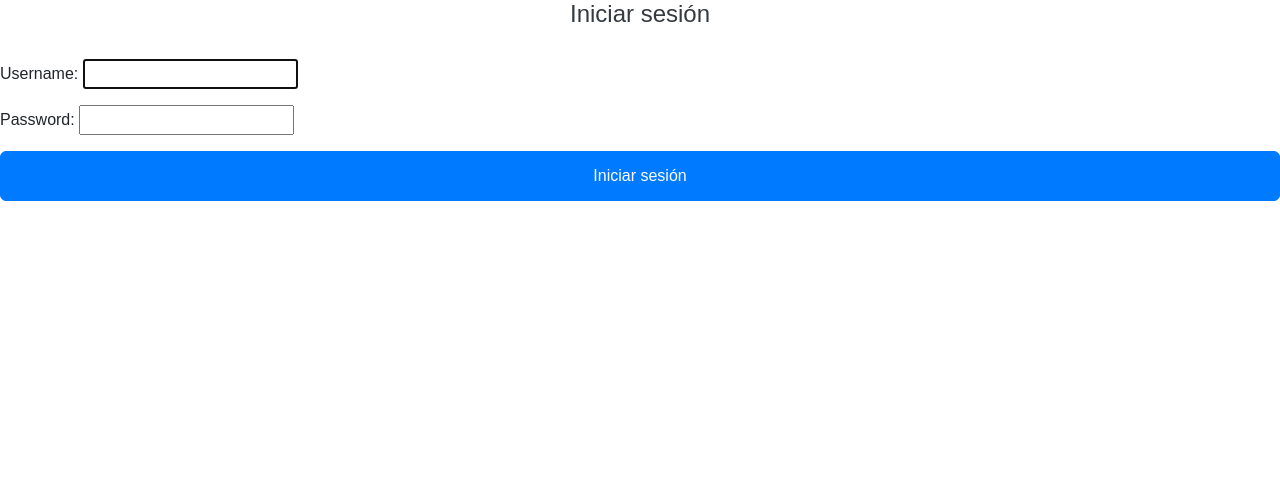
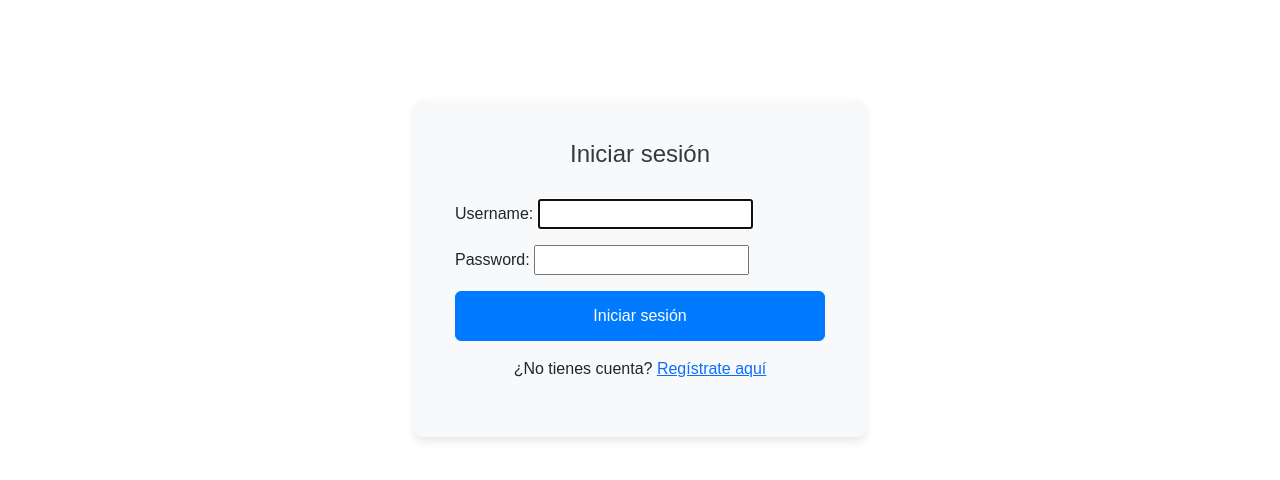
Before and after one commit to karolina-dev/web-app, a Django app: page /login/ in a window 1280 px wide. Shown: the part 56-536 px from the top of the page. Run offline with Django 5.2, Linux system fonts and the light colour scheme.

Commit message:
Update login.html
cambios para redireccionamiento de login

```diff
--- a/projects/templates/registration/login.html
+++ b/projects/templates/registration/login.html
@@ -5,11 +5,16 @@
 {% block title %}Iniciar sesión{% endblock %}
 
 {% block content %}
-    <h2>Iniciar sesión</h2>
+    <div class="form-container">
+        <h2 class="text-center">Iniciar sesión</h2>
+        <form method="post" action="{% url 'login' %}">
+            {% csrf_token %}
+            {{ form.as_p }}
+            <button type="submit" class="btn btn-primary">Iniciar sesión</button>
+        </form>
 
-    <form method="post">
-        {% csrf_token %}
-        {{ form.as_p }}
-        <button type="submit" class="btn btn-primary">Iniciar sesión</button>
-    </form>
+        <div class="text-center mt-3">
+            <p>¿No tienes cuenta? <a href="{% url 'signup' %}">Regístrate aquí</a></p>
+        </div>
+    </div>
 {% endblock %}
```
